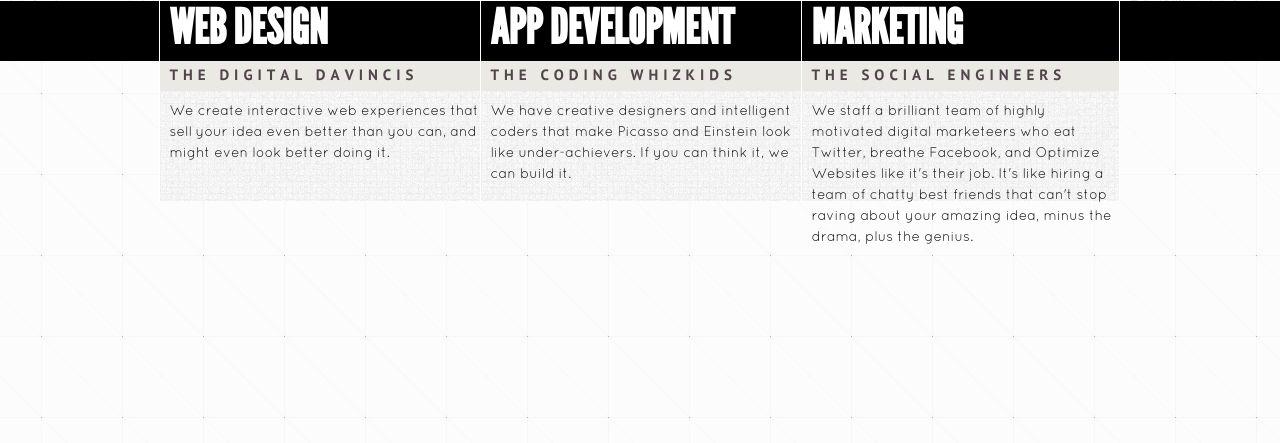
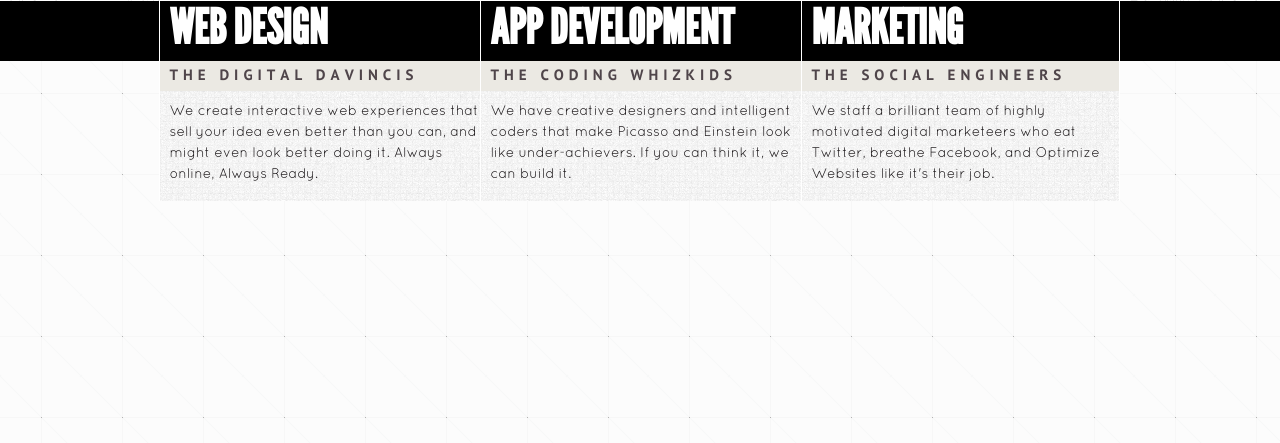
Before and after one commit to atomicflowtech/dev, a CodeIgniter app: page /AtomicFlowDev/ in a window 1280 px wide. Shown: the part 515-958 px from the top of the page. Run offline with CodeIgniter, Linux system fonts and the light colour scheme.

Commit message:
Commiting more Home Copy

```diff
--- a/application/views/home_view.php
+++ b/application/views/home_view.php
@@ -13,7 +13,7 @@
 				<div id="boxWeb" class="frontBox">
 					<header class="frontBoxHeader"><h3>Web Design</h3></header>
 						<h4 class="frontBoxSubHeader">The Digital DaVincis</h4>
-						<p>We create interactive web experiences that sell your idea even better than you can, and might even look better doing it.</p>
+						<p>We create interactive web experiences that sell your idea even better than you can, and might even look better doing it. Always online, Always Ready.</p>
 						<a href="<?php echo site_url('skills');?>"></a>
 				</div>
 				<div id="boxTech" class="frontBox">
@@ -25,7 +25,7 @@
 				<div id="boxBusiness" class="frontBox">
 					<header class="frontBoxHeader"><h3>Marketing</h3></header>
 					<h4 class="frontBoxSubHeader">The Social Engineers</h4>
-					<p>We staff a brilliant team of highly motivated digital marketeers who eat Twitter, breathe Facebook, and Optimize Websites like it's their job. It's like hiring a team of chatty best friends that can't stop raving about your amazing idea, minus the drama, plus the genius.</p>
+					<p>We staff a brilliant team of highly motivated digital marketeers who eat Twitter, breathe Facebook, and Optimize Websites like it's their job.</p>
 							<a href="<?php echo site_url('skills');?>"></a>
 				</div>
 			</div>
```
